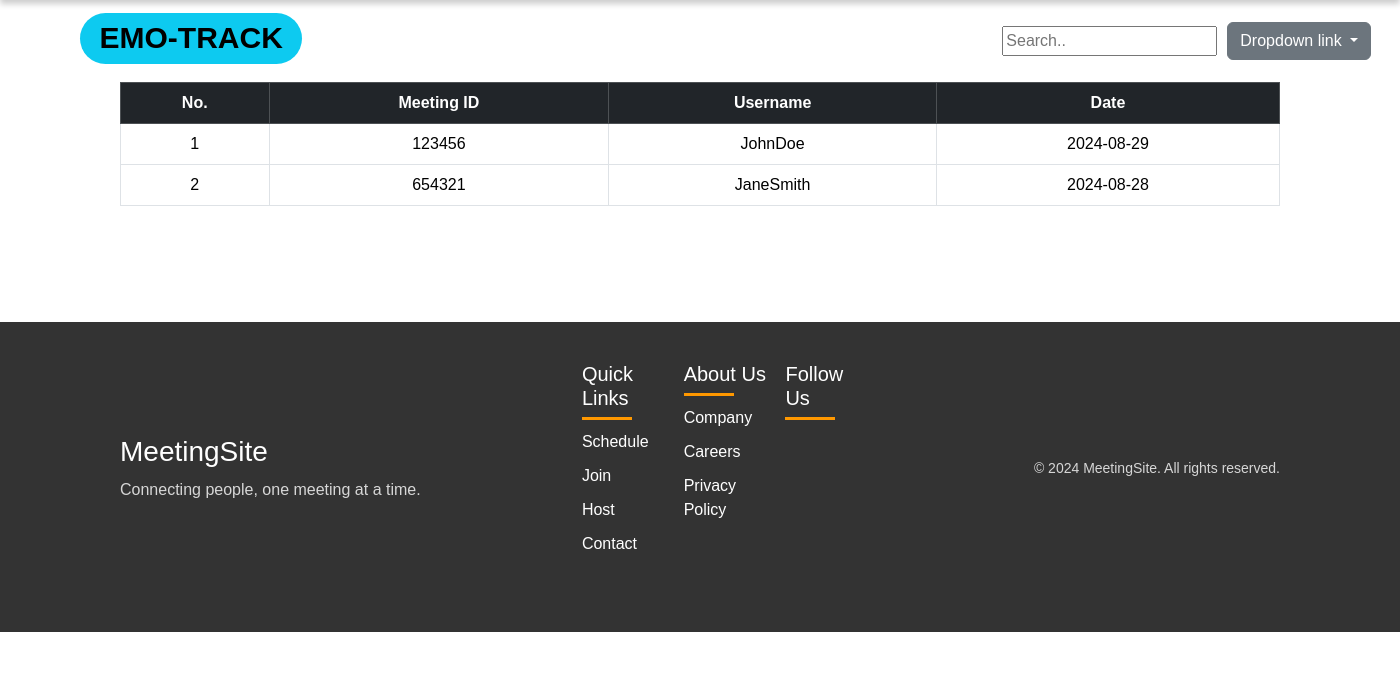
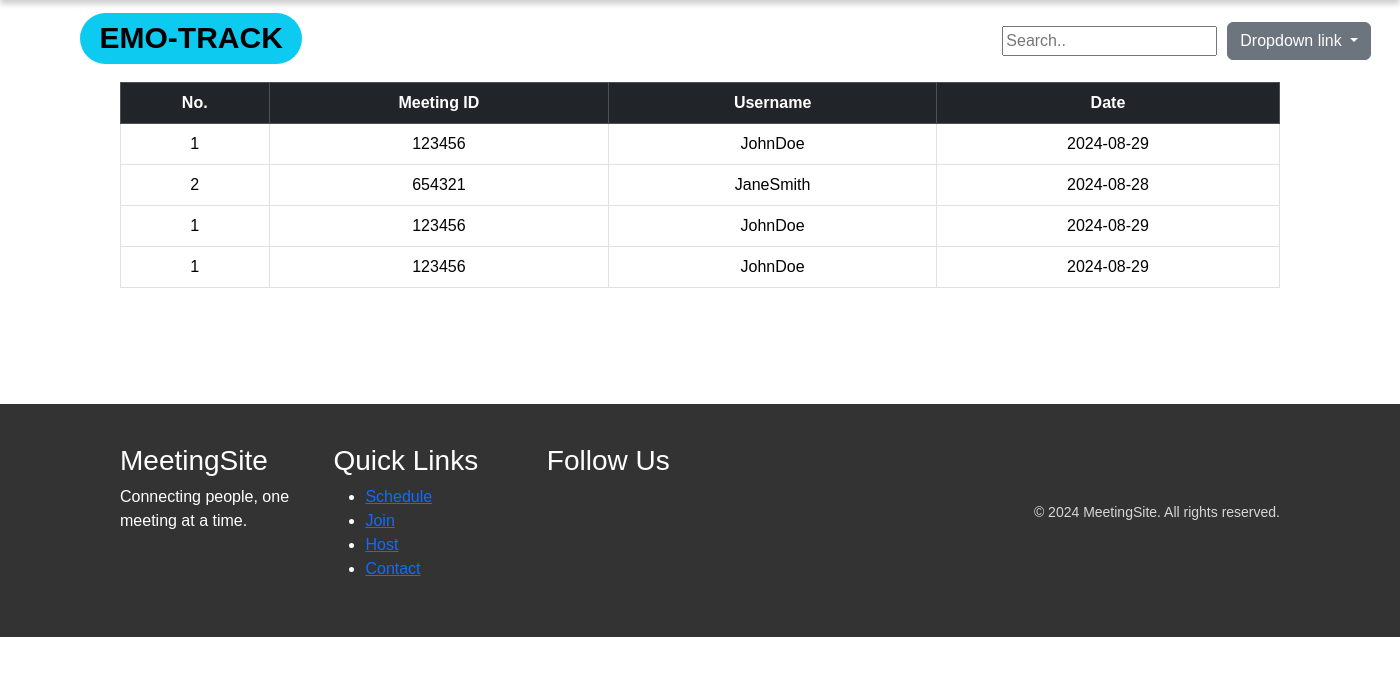
Before and after one commit to suyash712/mini_project_sentimental, a Django app: page /meetlist in a window 1400 px wide. Shown: the part 72-748 px from the top of the page. Run offline with Django 4.2, Linux system fonts and the light colour scheme.

Commit message:
Update list.html

```diff
--- a/analysis/template/list.html
+++ b/analysis/template/list.html
@@ -3,11 +3,23 @@
 <head>
     <meta charset="UTF-8">
     <meta name="viewport" content="width=device-width, initial-scale=1.0">
-    <!-- Keep one Bootstrap CSS -->
+    <!-- Bootstrap CSS -->
     <link href="https://cdn.jsdelivr.net/npm/bootstrap@5.3.3/dist/css/bootstrap.min.css" rel="stylesheet">
     <title>Meeting Website</title>
     <link rel="stylesheet" href="static/list.css">
     <style>
+        .container {
+            max-width: 1200px;
+            height: auto;
+            overflow: visible;
+        }
+        .modal-content {
+            max-height: 90vh;
+            overflow-y: auto;
+        }
+        .table-responsive {
+            overflow-x: auto;
+        }
         .modal-lg {
             max-width: 900px;
         }
@@ -115,15 +136,38 @@
                         <div type="button" data-bs-toggle="modal" data-bs-target="#reportModal">2024-08-28</div>
                     </td>
                 </tr>
-                <!-- Add more rows as needed -->
+                <tr>
+                    <td>
+                        <div type="button" data-bs-toggle="modal" data-bs-target="#reportModal">1</div>
+                    </td>
+                    <td>
+                        <div type="button" data-bs-toggle="modal" data-bs-target="#reportModal">123456</div>
+                    </td>
+                    <td>
+                        <div type="button" data-bs-toggle="modal" data-bs-target="#reportModal">JohnDoe</div>
+                    </td>
+                    <td>
+                        <div type="button" data-bs-toggle="modal" data-bs-target="#reportModal">2024-08-29</div>
+                    </td>
+                </tr>
+                <tr>
+                    <td>
+                        <div type="button" data-bs-toggle="modal" data-bs-target="#reportModal">1</div>
+                    </td>
+                    <td>
+                        <div type="button" data-bs-toggle="modal" data-bs-target="#reportModal">123456</div>
+                    </td>
+                    <td>
+                        <div type="button" data-bs-toggle="modal" data-bs-target="#reportModal">JohnDoe</div>
+                    </td>
+                    <td>
+                        <div type="button" data-bs-toggle="modal" data-bs-target="#reportModal">2024-08-29</div>
+                    </td>
+                </tr>
             </tbody>
         </table>
     </div>
 </div>
-
-
-<!-- Button trigger modal -->
-
 
 <!-- Modal -->
 <div class="modal fade" id="reportModal" tabindex="-1" aria-labelledby="reportModalLabel" aria-hidden="true">
@@ -198,15 +254,14 @@
         </div>
     </div>
 </div>
-
 <footer class="footer">
     <div class="container">
-        <div class="footer-logo">
-            <h2>MeetingSite</h2>
-            <p>Connecting people, one meeting at a time.</p>
-        </div>
-        <div class="footer-links">
-            <div class="footer-section">
+        <div class="row">
+            <div class="col-md-4">
+                <h3>MeetingSite</h3>
+                <p>Connecting people, one meeting at a time.</p>
+            </div>
+            <div class="col-md-4">
                 <h3>Quick Links</h3>
                 <ul>
                     <li><a href="#schedule">Schedule</a></li>
@@ -215,17 +270,9 @@
                     <li><a href="#contact">Contact</a></li>
                 </ul>
             </div>
-            <div class="footer-section">
-                <h3>About Us</h3>
-                <ul>
-                    <li><a href="#about">Company</a></li>
-                    <li><a href="#careers">Careers</a></li>
-                    <li><a href="#privacy">Privacy Policy</a></li>
-                </ul>
-            </div>
-            <div class="footer-section">
+            <div class="col-md-4">
                 <h3>Follow Us</h3>
-                <ul class="social-media">
+                <ul class="social-media d-flex">
                     <li><a href="#" class="social-icon"><i class="fab fa-facebook-f"></i></a></li>
                     <li><a href="#" class="social-icon"><i class="fab fa-twitter"></i></a></li>
                     <li><a href="#" class="social-icon"><i class="fab fa-linkedin-in"></i></a></li>
@@ -338,5 +388,11 @@
         }
     });
 </script>
+<script>$('#reportModal').on('shown.bs.modal', function () {
+    confidenceChart.update();
+    emotionPieChart.update();
+    nervousnessChart.update();
+    positiveNegativeChart.update();
+});</script>
 </body>
 </html>
```
Also changed, not shown: other parts of analysis/template/list.html (+30 -6 lines).
